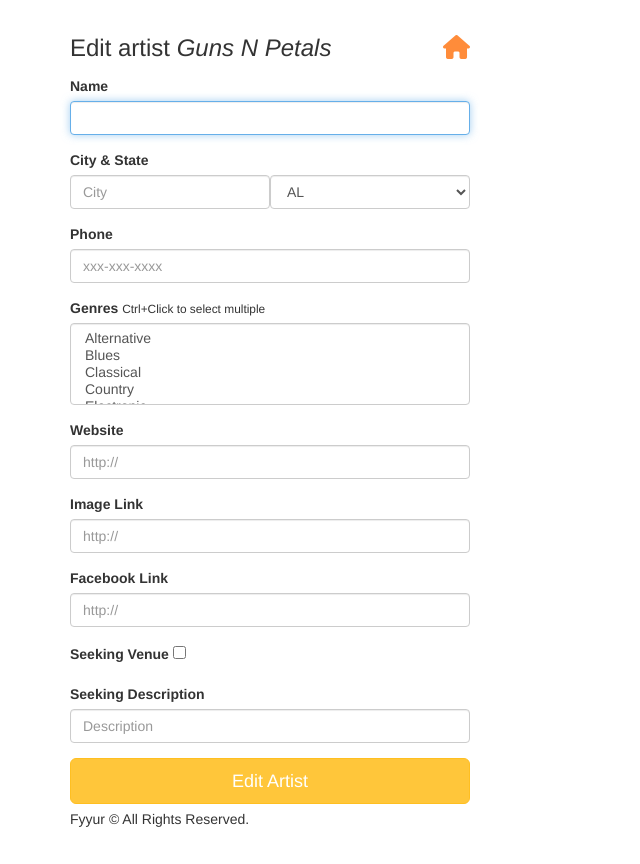
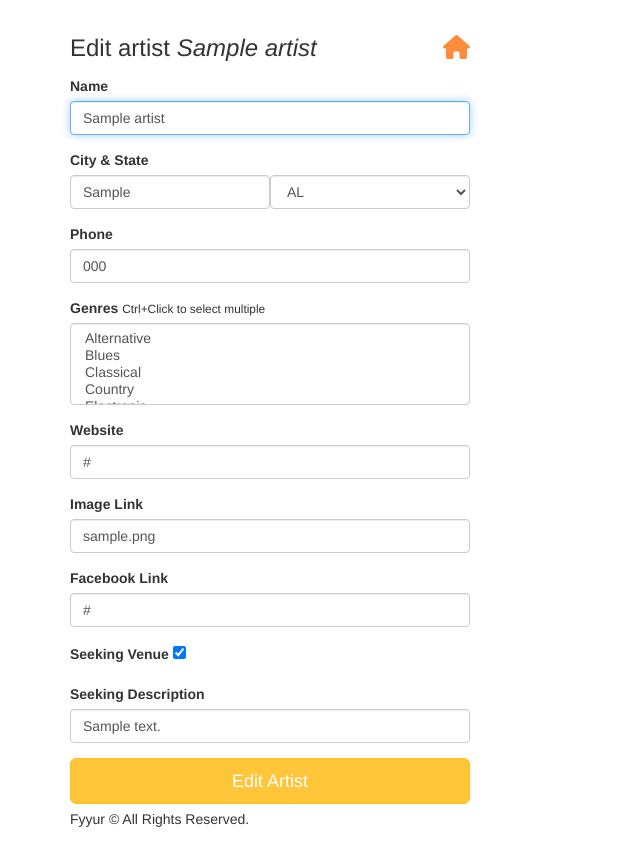
Before and after one commit to inovux/fyyur, a Flask app: page /artists/1/edit in a window 1280 px wide. Shown: the part 60-924 px from the top of the page, without its empty margins (0-640 px from the left). Run offline with Flask 2, Linux system fonts and the light colour scheme; tables that the repository leaves empty hold one stand-in row (values such as "Sample post"); some libraries are stand-ins or nearby versions.

Commit message:
feat: Added functionality for editing artists

```diff
--- a/app.py
+++ b/app.py
@@ -286,29 +286,50 @@ def show_artist(artist_id):
 @app.route('/artists/<int:artist_id>/edit', methods=['GET'])
 def edit_artist(artist_id):
     form = ArtistForm()
-    artist = {
-        "id": 4,
-        "name": "Guns N Petals",
-        "genres": ["Rock n Roll"],
-        "city": "San Francisco",
-        "state": "CA",
-        "phone": "326-123-5000",
-        "website": "https://www.gunsnpetalsband.com",
-        "facebook_link": "https://www.facebook.com/GunsNPetals",
-        "seeking_venue": True,
-        "seeking_description": "Looking for shows to perform at in the San Francisco Bay Area!",
-        "image_link": "https://images.unsplash.com/photo-1549213783-8284d0336c4f?ixlib=rb-1.2.1&ixid=eyJhcHBfaWQiOjEyMDd9&auto=format&fit=crop&w=300&q=80"
-    }
-    # TODO: populate form with fields from artist with ID <artist_id>
+    artist = Artist.query.get(artist_id)
+    form.state.data = artist.state
+    form.genres.data = artist.genres
+
     return render_template('forms/edit_artist.html', form=form, artist=artist)
 
 
 @app.route('/artists/<int:artist_id>/edit', methods=['POST'])
 def edit_artist_submission(artist_id):
-    # TODO: take values from the form submitted, and update existing
-    # artist record with ID <artist_id> using the new attributes
+    error = False
 
-    return redirect(url_for('show_artist', artist_id=artist_id))
+    if 'seeking_venue' in request.form:
+        is_seeking_venue = True
+    else:
+        is_seeking_venue = False
+
+    try:
+        artist = Artist.query.get(artist_id)
+        artist.name = request.form['name']
+        artist.city = request.form['city']
+        artist.state = request.form['state']
+        artist.phone = request.form['phone']
+        artist.website = request.form['website']
+        artist.image_link = request.form['image_link']
+        artist.facebook_link = request.form['facebook_link']
+        artist.genres = request.form.getlist('genres')
+        artist.seeking_venue = is_seeking_venue
+        artist.seeking_description = request.form['seeking_description']
+
+        db.session.add(artist)
+        db.session.commit()
+    except:
+        error = True
+        db.session.rollback()
+        print(sys.exc_info())
+    finally:
+        db.session.close()
+
+    if error:
+        flash('An error occurred. Artist ' + request.form['name'] + ' could not be edited.')
+        return redirect(url_for('show_artist', artist_id=artist_id))
+    else:
+        flash('Artist ' + request.form['name'] + ' was successfully edited!')
+        return redirect(url_for('show_artist', artist_id=artist_id))
 
 
 @app.route('/venues/<int:venue_id>/edit', methods=['GET'])
--- a/forms.py
+++ b/forms.py
@@ -241,5 +241,3 @@ class ArtistForm(Form):
     seeking_description = StringField(
         'seeking_description'
     )
-
-# TODO IMPLEMENT NEW ARTIST FORM AND NEW SHOW FORM
--- a/templates/forms/edit_artist.html
+++ b/templates/forms/edit_artist.html
@@ -6,47 +6,47 @@
       <h3 class="form-heading">Edit artist <em>{{ artist.name }}</em> <a href="{{ url_for('index') }}" title="Back to homepage"><i class="fa fa-home pull-right"></i></a></h3>
       <div class="form-group">
         <label for="name">Name</label>
-        {{ form.name(class_ = 'form-control', autofocus = true) }}
+        {{ form.name(class_ = 'form-control', value=artist.name , autofocus = true) }}
       </div>
       <div class="form-group">
           <label>City & State</label>
           <div class="form-inline">
             <div class="form-group">
-              {{ form.city(class_ = 'form-control', placeholder='City', autofocus = true) }}
+              {{ form.city(class_ = 'form-control', value=artist.city, placeholder='City', autofocus = true) }}
             </div>
             <div class="form-group">
-              {{ form.state(class_ = 'form-control', placeholder='State', autofocus = true) }}
+              {{ form.state(class_ = 'form-control', selected=artist.state, placeholder='State', autofocus = true) }}
             </div>
           </div>
       </div>
       <div class="form-group">
           <label for="phone">Phone</label>
-          {{ form.phone(class_ = 'form-control', placeholder='xxx-xxx-xxxx', autofocus = true) }}
+          {{ form.phone(class_ = 'form-control', value=artist.phone, placeholder='xxx-xxx-xxxx', autofocus = true) }}
         </div>
       <div class="form-group">
         <label for="genres">Genres</label>
         <small>Ctrl+Click to select multiple</small>
-        {{ form.genres(class_ = 'form-control', placeholder='Genres, separated by commas', autofocus = true) }}
+        {{ form.genres(class_ = 'form-control', value=artist.genres, placeholder='Genres, separated by commas', autofocus = true) }}
       </div>
       <div class="form-group">
         <label for="website">Website</label>
-        {{ form.website(class_ = 'form-control', placeholder='http://', autofocus = true) }}
+        {{ form.website(class_ = 'form-control', value=artist.website, placeholder='http://', autofocus = true) }}
       </div>
       <div class="form-group">
         <label for="image_link">Image Link</label>
-        {{ form.image_link(class_ = 'form-control', placeholder='http://', autofocus = true) }}
+        {{ form.image_link(class_ = 'form-control', value=artist.image_link, placeholder='http://', autofocus = true) }}
       </div>
       <div class="form-group">
         <label for="facebook_link">Facebook Link</label>
-        {{ form.facebook_link(class_ = 'form-control', placeholder='http://', autofocus = true) }}
+        {{ form.facebook_link(class_ = 'form-control', value=artist.facebook_link, placeholder='http://', autofocus = true) }}
       </div>
       <div class="form-group">
         <label for="seeking_venue">Seeking Venue</label>
-        {{ form.seeking_venue(autofocus = true) }}
+        {{ form.seeking_venue(checked=artist.seeking_venue, autofocus = true) }}
       </div>
       <div class="form-group">
         <label for="seeking_description">Seeking Description</label>
-        {{ form.seeking_description(class_ = 'form-control', placeholder='Description', autofocus = true) }}
+        {{ form.seeking_description(class_ = 'form-control', value=artist.seeking_description, placeholder='Description', autofocus = true) }}
       </div>
       <input type="submit" value="Edit Artist" class="btn btn-primary btn-lg btn-block">
     </form>
```
